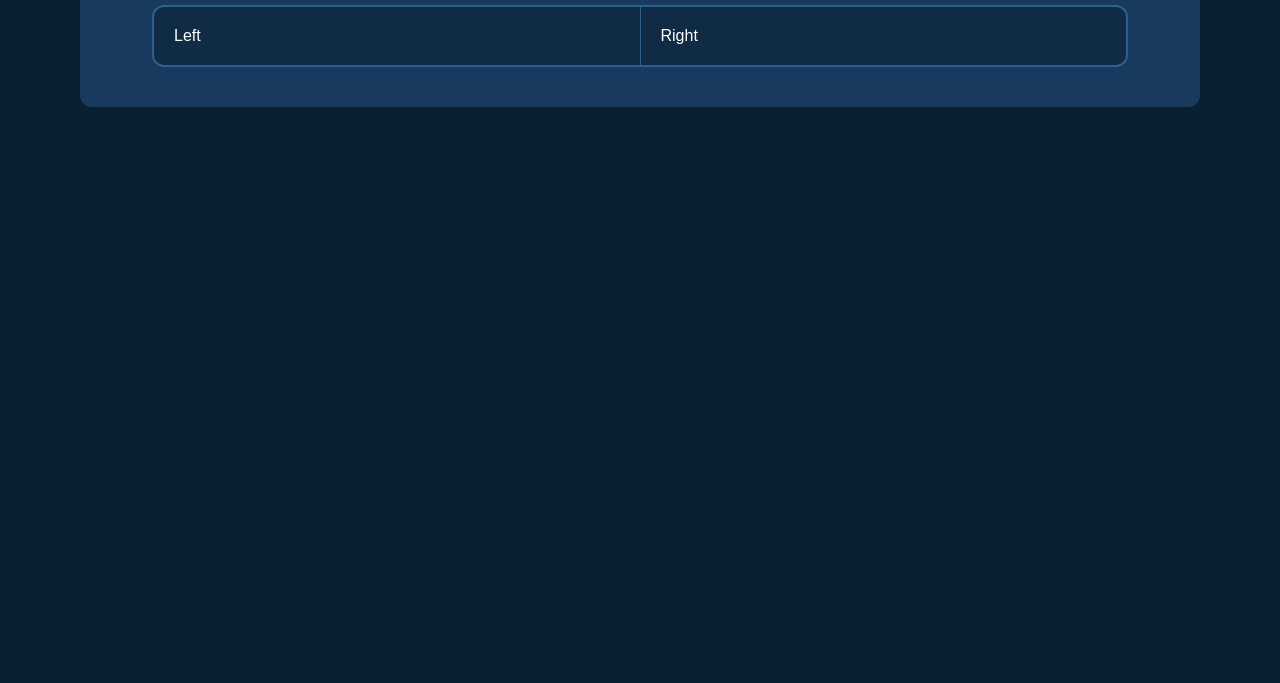
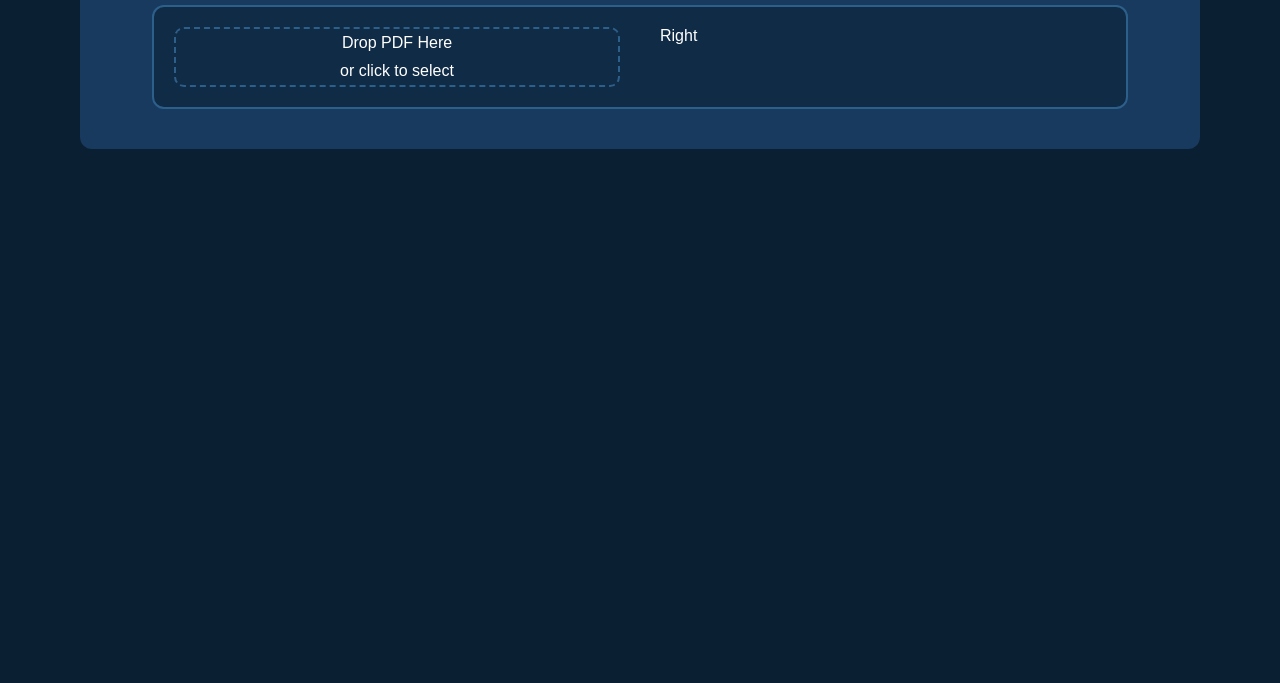
Before and after one commit to An10000/an-local-document-renamer, a plain HTML site: page index.html in a window 1280 px wide. Shown: the part 117-800 px from the top of the page. Drawn offline with Linux system fonts and the light colour scheme.

Commit message:
dropbox v1.0

```diff
--- a/index.html
+++ b/index.html
@@ -12,7 +12,17 @@
         <h1>Local Document Renamer</h1>
         <div class="main-box">
             <div class="left-panel">
-                Left
+                <div id="drop-zone">
+                    <p>Drop PDF Here</p>
+                    <p>or click to select</p>
+                    <input
+                        type="file"
+                        id="file-input"
+                        accept="application/pdf"
+                        hidden
+                    >
+                </div>
+                <iframe id="pdf-viewer"></iframe>
             </div>
 
             <div class="right-panel">
--- a/style.css
+++ b/style.css
@@ -39,5 +39,31 @@ h1 {
 }
 
 .left-panel {
-    border-right: 1px solid #2d5f8b;
+    display: flex;
+    flex-direction: column;
 }
+
+#drop-zone {
+    height: 100%;
+    border: 2px dashed #2d5f8b;
+    border-radius: 10px;
+
+    display: flex;
+    flex-direction: column;
+    justify-content: center;
+    align-items: center;
+
+    cursor: pointer;
+}
+
+#drop-zone p {
+    margin: 5px;
+}
+
+#pdf-viewer {
+    display: none;
+
+    width: 100%;
+    height: 100%;
+    border: none;
+}
```
